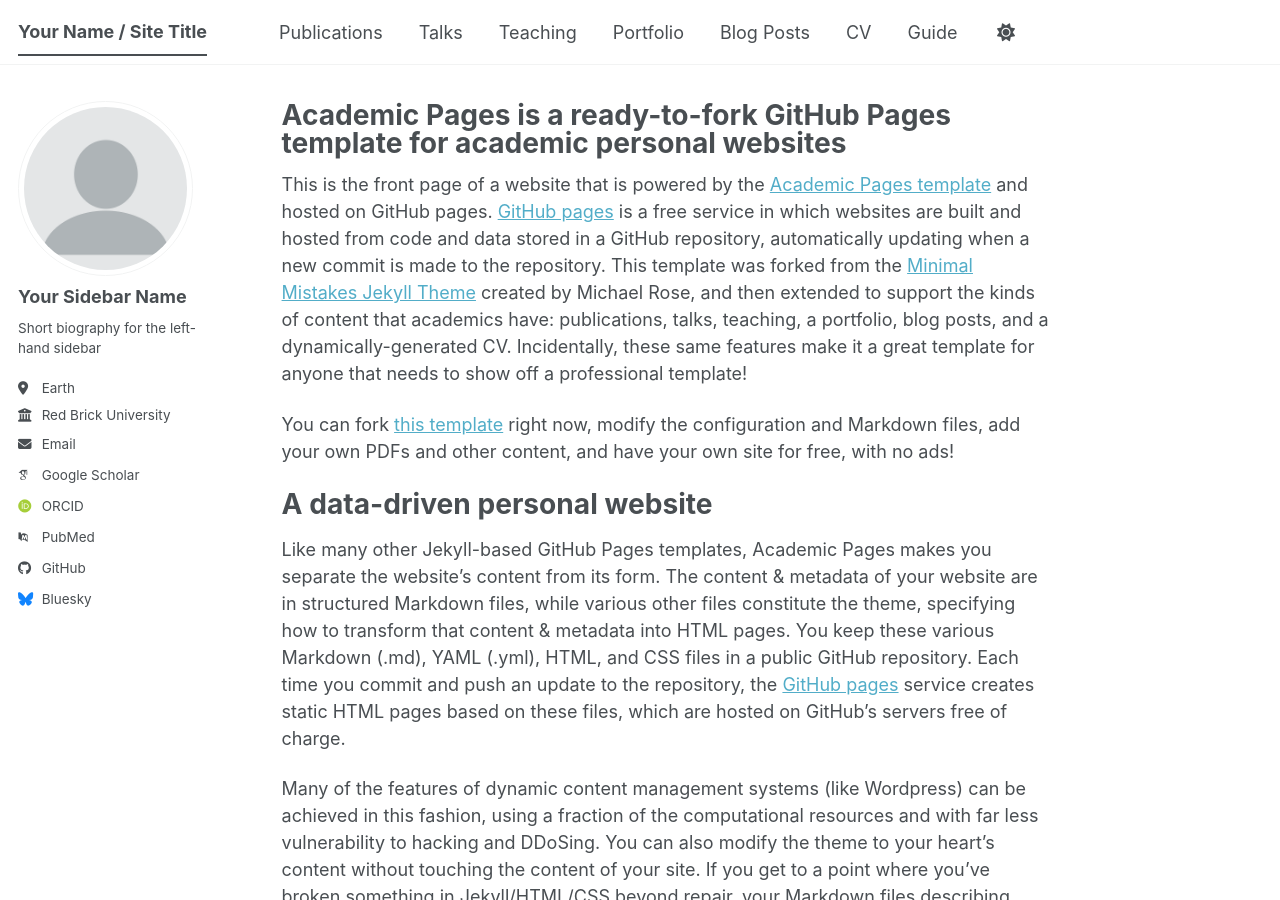
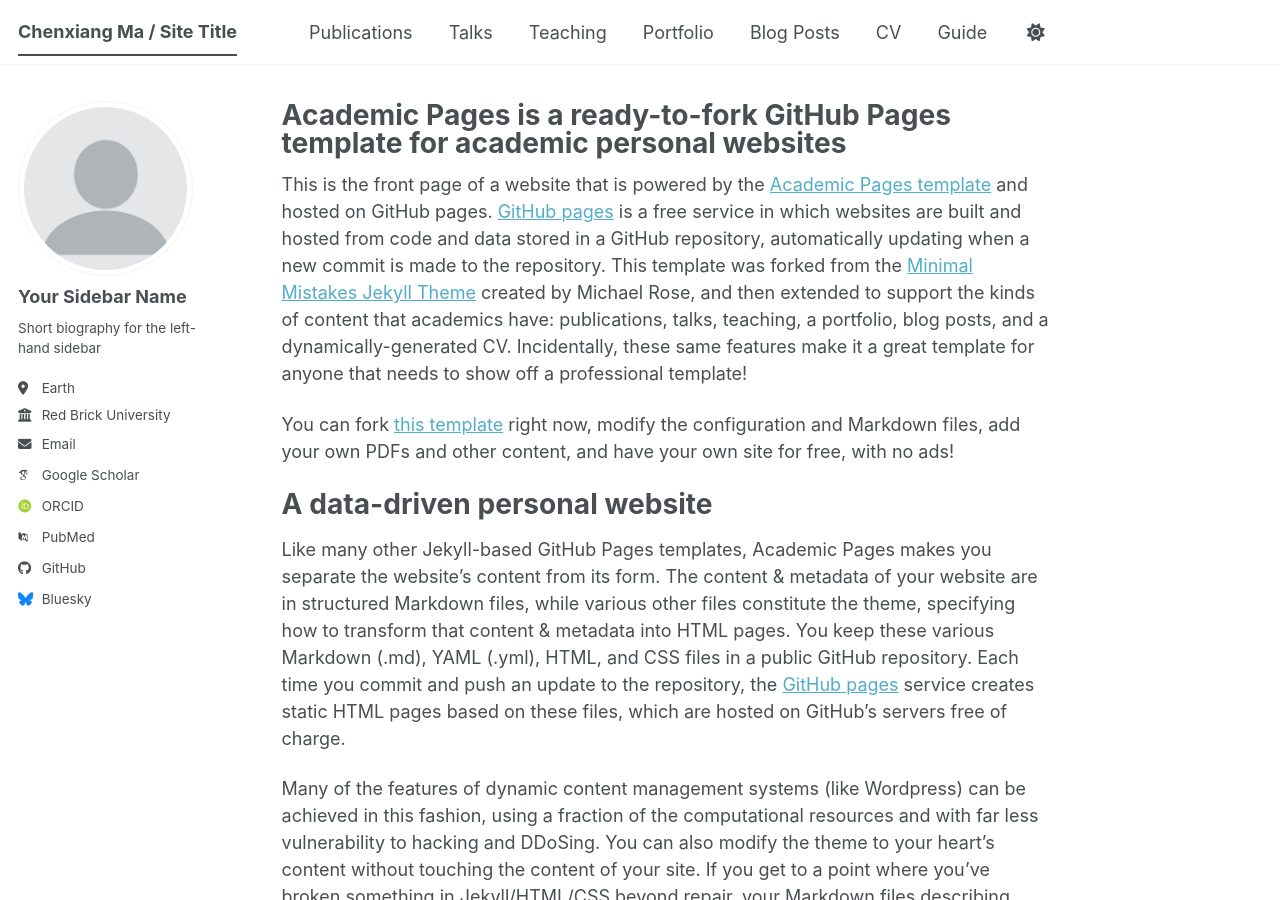
Before and after one commit to MAX201123/chenxiangma.github.io, a Jekyll site: the page built from _pages/about.md, in a window 1280 px wide and 900 px high. Built offline with Jekyll 4.4.1, drawn with Linux system fonts in a browser that asks for light colours; some web fonts are replaced; a script bundle is joined from its source files by our own code; library files that are not in the unit come from our copies.

Commit message:
_config.yml

```diff
--- a/_config.yml
+++ b/_config.yml
@@ -9,7 +9,7 @@
 # Basic Site Settings
 locale                   : "en-US"
 site_theme               : "default" # The available themes options are "default", "air", "sunrise", "mint", "dirt" and "contrast"
-title                    : "Your Name / Site Title"
+title                    : "Chenxiang Ma / Site Title"
 title_separator          : "-"
 name                     : &name "Your Name"
 description              : &description "Your Name's academic portfolio"   # Update this with a general description of your site, this is the default if not overridden by a page
```
